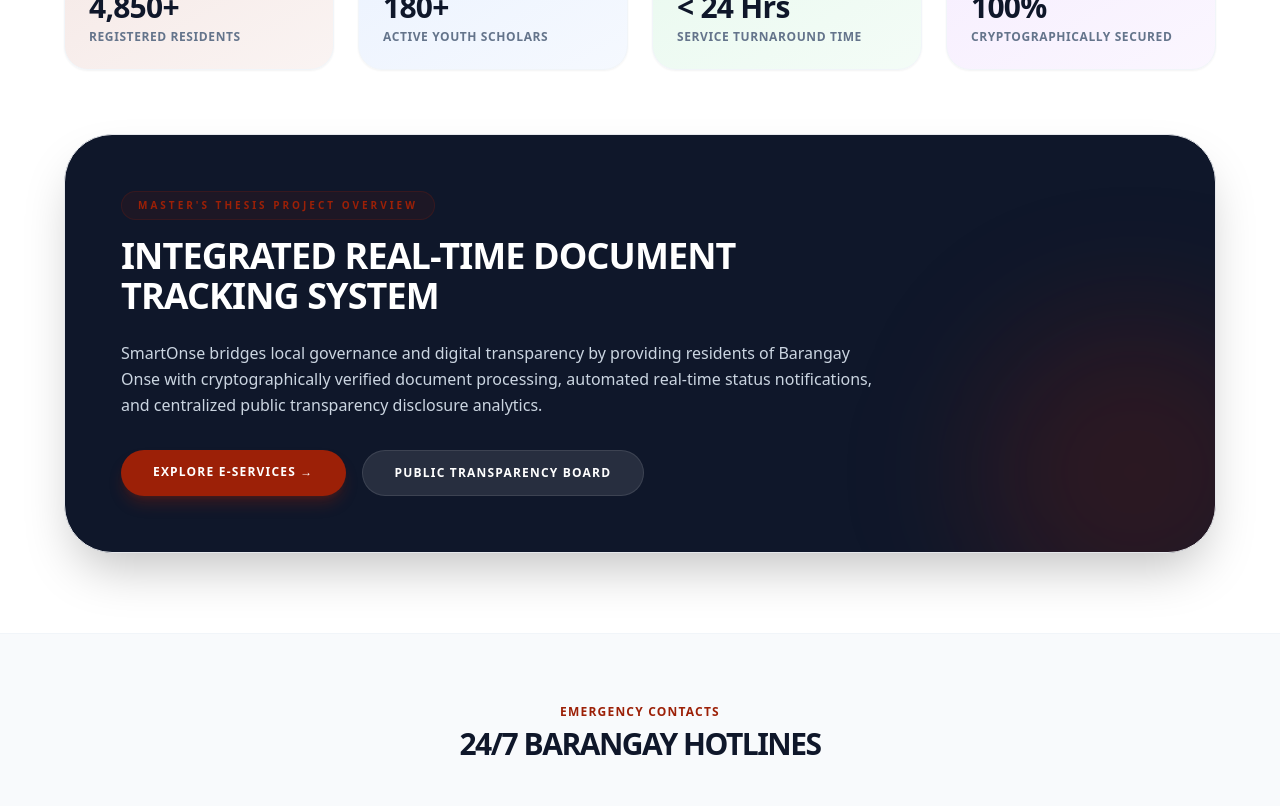
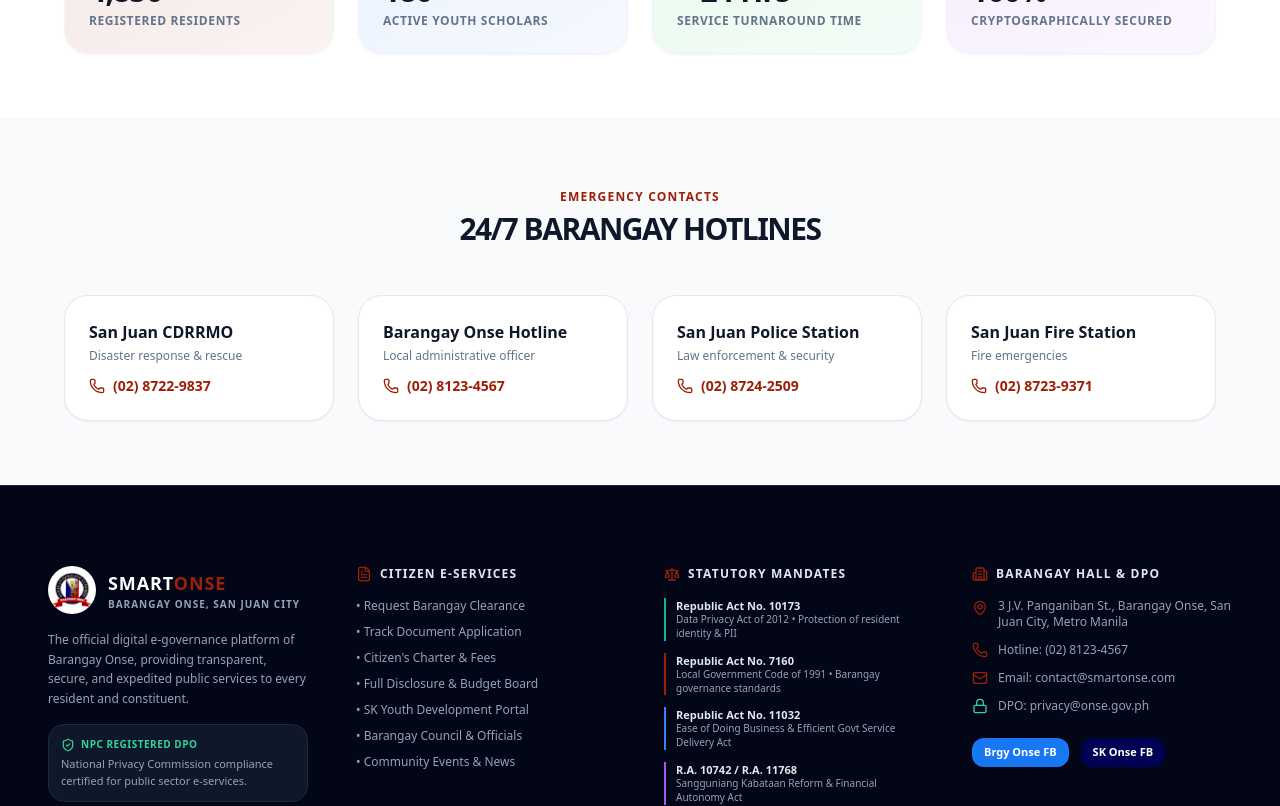
Before and after one commit to Ikkuuuuuuy/-SmartOnse-v2, a Next.js app: page / in a window 1280 px wide. Shown: the part 880-1686 px from the top of the page. Built offline with nearby package versions, Linux system fonts and the light colour scheme.

Commit message:
refactor: remove master's thesis overview banner from landing page

```diff
--- a/src/app/page.tsx
+++ b/src/app/page.tsx
@@ -93,10 +93,10 @@
         </div>
       </section>
 
-      {/* QUICK STATS & THESIS ABSTRACT DISPLAY */}
-      <section className="py-20 px-6 md:px-12 bg-white dark:bg-[#070D18] transition-colors duration-200">
+      {/* QUICK STATS DISPLAY */}
+      <section className="py-16 px-6 md:px-12 bg-white dark:bg-[#070D18] transition-colors duration-200">
         <div className="max-w-6xl mx-auto">
-          <div className="grid grid-cols-1 sm:grid-cols-2 lg:grid-cols-4 gap-6 mb-16">
+          <div className="grid grid-cols-1 sm:grid-cols-2 lg:grid-cols-4 gap-6">
             {stats.map((stat) => (
               <div
                 key={stat.label}
@@ -107,36 +107,6 @@
                 <div className="text-xs font-bold text-slate-500 dark:text-slate-400 uppercase tracking-wider">{stat.label}</div>
               </div>
             ))}
-          </div>
-
-          {/* Thesis Abstract Card */}
-          <div className="bg-slate-900 dark:bg-[#091120] text-white rounded-[3rem] p-10 md:p-14 shadow-2xl relative overflow-hidden border dark:border-blue-900/40">
-            <div className="absolute -right-20 -bottom-20 w-80 h-80 bg-[#9C2007]/20 rounded-full blur-3xl pointer-events-none"></div>
-            <div className="relative z-10 max-w-3xl">
-              <span className="text-[10px] font-black uppercase tracking-[0.3em] text-[#9C2007] dark:text-rose-400 bg-[#9C2007]/10 dark:bg-rose-950/60 border border-[#9C2007]/20 px-4 py-1.5 rounded-full inline-block mb-4">
-                Master's Thesis Project Overview
-              </span>
-              <h2 className="text-3xl md:text-4xl font-black tracking-tight mb-6 uppercase">
-                Integrated Real-Time Document Tracking System
-              </h2>
-              <p className="text-slate-300 text-base leading-relaxed font-medium mb-8">
-                SmartOnse bridges local governance and digital transparency by providing residents of Barangay Onse with cryptographically verified document processing, automated real-time status notifications, and centralized public transparency disclosure analytics.
-              </p>
-              <div className="flex flex-wrap gap-4">
-                <Link
-                  href="/services"
-                  className="bg-[#9C2007] hover:bg-[#8B1A05] text-white px-8 py-3.5 rounded-full font-black text-xs uppercase tracking-widest transition shadow-lg shadow-[#9C2007]/30"
-                >
-                  Explore E-Services &rarr;
-                </Link>
-                <Link
-                  href="/transparency"
-                  className="bg-white/10 hover:bg-white/20 text-white px-8 py-3.5 rounded-full font-black text-xs uppercase tracking-widest transition border border-white/10"
-                >
-                  Public Transparency Board
-                </Link>
-              </div>
-            </div>
           </div>
         </div>
       </section>
```
